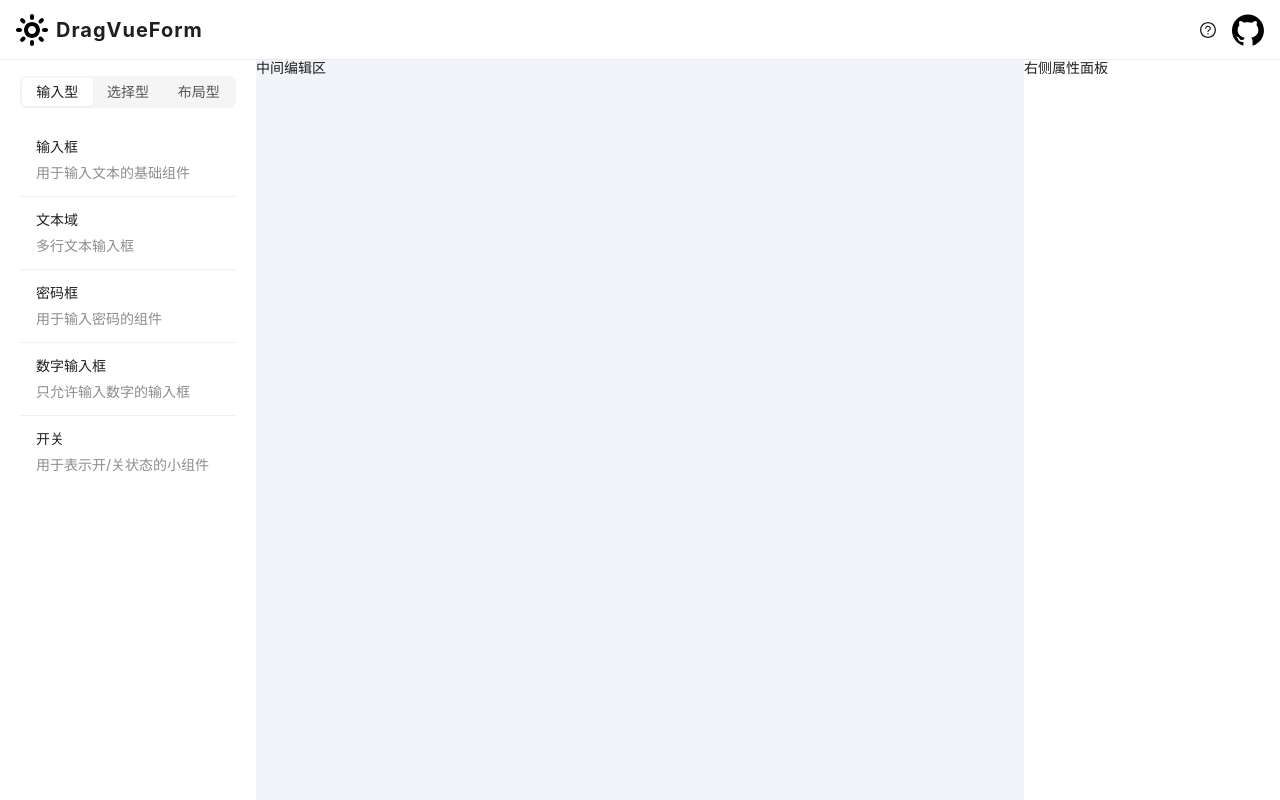
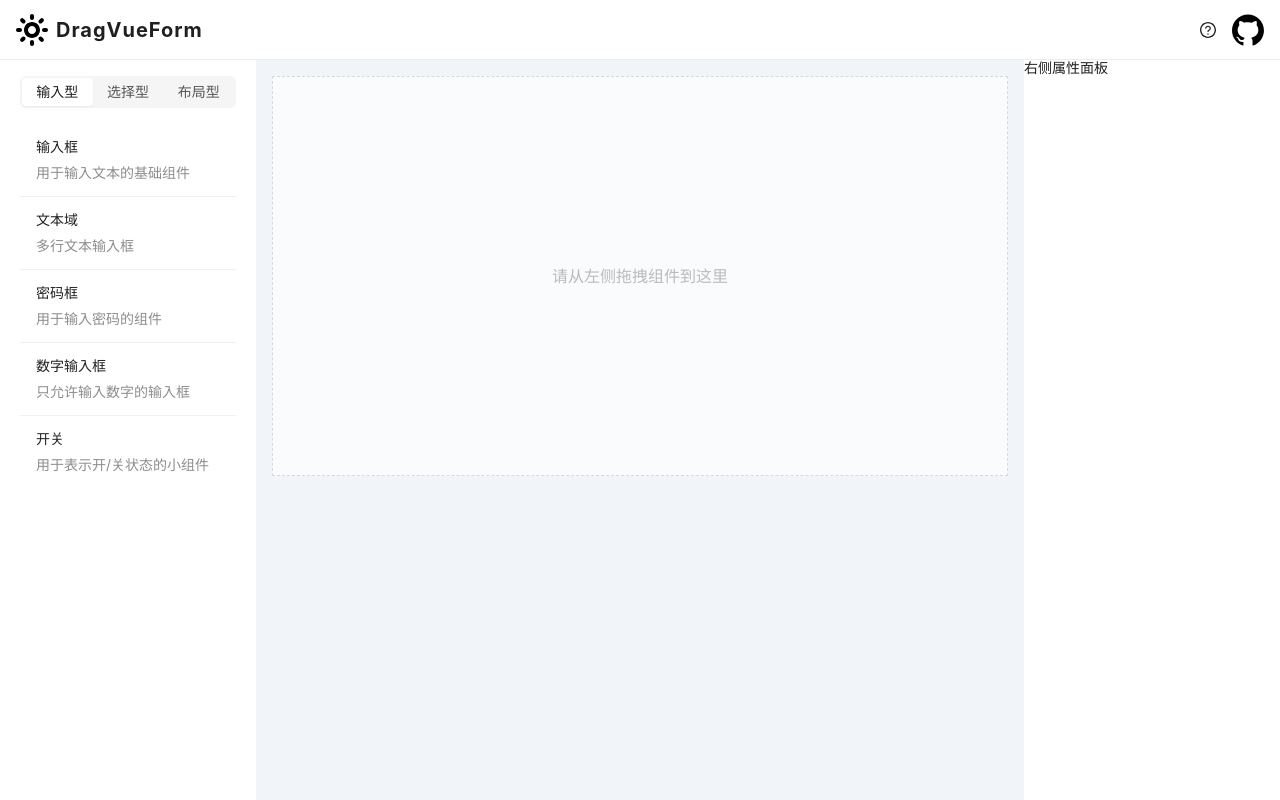
Before and after one commit to zeMinng/drag-form, a React (Vite) app: page / in a window 1280 px wide. Built offline with nearby package versions, Linux system fonts and the light colour scheme.

Commit message:
feat: 样式优化

```diff
--- a/src/views/form/components/Center.tsx
+++ b/src/views/form/components/Center.tsx
@@ -1,8 +1,14 @@
+import '../style/Center.scss'
 
 const Center: React.FC = () => {
-  return <>
-    中间编辑区
-  </>
+  return (
+    <div className="center-container">
+      {/* 这里将来渲染表单组件 */}
+      <div className="center-placeholder">
+        请从左侧拖拽组件到这里
+      </div>
+    </div>
+  )
 }
 
 export default Center
--- a/src/views/form/index.scss
+++ b/src/views/form/index.scss
@@ -23,6 +23,7 @@
 
   .centerPanel {
     background: #f1f5f9;
+    padding: 16px;
   }
 
   .rightPanel {
--- /dev/null
+++ b/src/views/form/style/Center.scss
@@ -0,0 +1,14 @@
+.center-container {
+  flex: 1;
+  min-height: 400px;
+  background: #fafbfc;
+  border: 1px dashed #d9d9d9;
+  display: flex;
+  align-items: center;
+  justify-content: center;
+}
+
+.center-placeholder {
+  color: #bbb;
+  font-size: 16px;
+}
```
